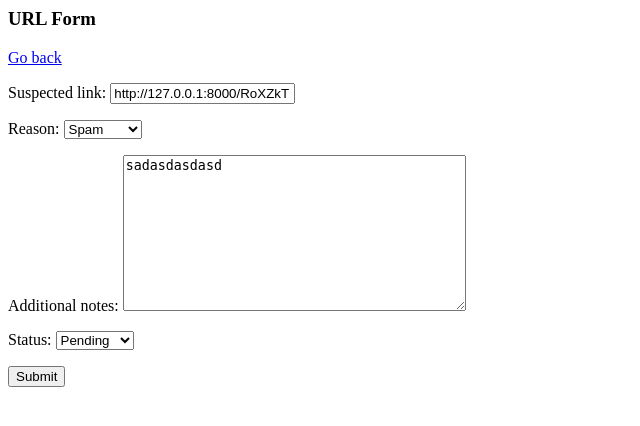
After one commit to mehvs/softuni-django-advanced-project, a Django app: page /report-update/1/ in a window 1280 px wide. The commit adds this page. Shown: the top 426 px of the page, without its empty margins (0-640 px from the left). Run offline with Django 5.2, Linux system fonts and the light colour scheme; data comes from the database, SQL or seed files in the repository; both versions use the stored data as it was after the commit.

Commit message:
ability to edit reports added

```diff
--- a/urlshort/urlshortapp/forms.py
+++ b/urlshort/urlshortapp/forms.py
@@ -24,3 +24,9 @@ class ReportForm(forms.ModelForm):
     class Meta:
         model = Report
         fields = ['suspected_link', 'reason', 'additional_notes']
+
+
+class ReportUpdateForm(forms.ModelForm):
+    class Meta:
+        model = Report
+        fields = "__all__"
--- /dev/null
+++ b/urlshort/urlshortapp/templates/urlshortapp/report_form.html
@@ -0,0 +1,7 @@
+<h3>URL Form</h3>
+<a href="{% url 'urls' %}">Go back</a>
+<form method="POST" action="">
+    {% csrf_token %}
+    {{ form.as_p }}
+    <input type="submit" value="Submit">
+</form>
--- a/urlshort/urlshortapp/templates/urlshortapp/report_list.html
+++ b/urlshort/urlshortapp/templates/urlshortapp/report_list.html
@@ -8,8 +8,7 @@
     {% for report in reports %}
     <tr>
         <td>{{ report.id }} | {{ report.date_of_report }} | {{ report.suspected_link }} | {{ report.reason }} | {{ report.additional_notes }} | {{ report.status }}</td>
-        <td><a href="">View</a></td>
-        <td><a href="">Edit</a></td>
+        <td><a href="{% url 'report-update' report.id %}">Edit</a></td>
         <td><a href="">Delete</a></td>
     </tr>
     {% empty %}
--- a/urlshort/urlshortapp/urls.py
+++ b/urlshort/urlshortapp/urls.py
@@ -1,6 +1,6 @@
 from django.urls import path
 from .views import CreateShortUrl, redirect_to_original, CustomLoginView, RegisterView, UrlListView, \
-    UrlDetailView, UrlUpdateView, UrlDeleteView, CreateReportView, ListReportView
+    UrlDetailView, UrlUpdateView, UrlDeleteView, CreateReportView, ListReportView, ReportUpdateView
 from django.contrib.auth.views import LogoutView
 
 urlpatterns = [
@@ -17,6 +17,7 @@ urlpatterns = [
 
     path('report-create/', CreateReportView.as_view(), name='report-create'),
     path('report-list/', ListReportView.as_view(), name='report-list'),
+    path('report-update/<int:pk>/', ReportUpdateView.as_view(), name='report-update'),
 
 
 
--- a/urlshort/urlshortapp/views.py
+++ b/urlshort/urlshortapp/views.py
@@ -4,7 +4,7 @@ from django.shortcuts import render, redirect
 from django.views.generic import TemplateView, FormView, CreateView, ListView, DetailView, DeleteView, UpdateView
 from django.urls import reverse_lazy
 from .models import Url, ClickStats, Report, Support
-from .forms import ShortenerForm, LoginForm, RegisterForm, ReportForm
+from .forms import ShortenerForm, LoginForm, RegisterForm, ReportForm, ReportUpdateForm
 
 from django.contrib.auth.views import LoginView
 from django.contrib.auth.mixins import LoginRequiredMixin
@@ -119,3 +119,9 @@ class CreateReportView(CreateView):
 class ListReportView(ListView):
     model = Report
     context_object_name = 'reports'
+
+
+class ReportUpdateView(UpdateView):
+    model = Report
+    form_class = ReportUpdateForm
+    success_url = reverse_lazy('report-list')
```
Also changed, not shown: urlshort/db.sqlite3.
